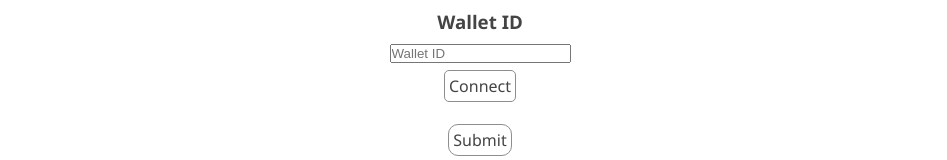
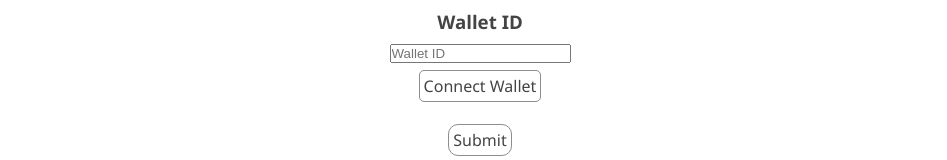
Before and after one commit to gitshreevatsa/meta_build, a Next.js app: page / in a window 1280 px wide. Shown: the part 454-614 px from the top of the page, without its empty margins (160-1107 px from the left). Built offline with nearby package versions, Linux system fonts and the light colour scheme.

Commit message:
wallet resolved

```diff
--- a/pages/index.js
+++ b/pages/index.js
@@ -59,8 +59,8 @@ export default function Home() {
       if (accounts.length !== 0) {
         const account = accounts[0];
         console.log("Found an authorized account:", account);
+        setWalletID(account);
         setCurrentAccount(account);
-        setWalletID(account);
       } else {
         console.log("No authorized account found");
       }
@@ -143,9 +143,11 @@ export default function Home() {
           </form>
         </div>
       </div>
-      <button id="submit" onClick={walletConnected}>
-        Connect
-      </button>
+      {!currentAccount && (
+        <button id="submit" onClick={walletConnected}>
+          Connect Wallet
+        </button>
+      )}
       <div></div>
       <br />
       <button className="button-style" onClick={submit}>
```
